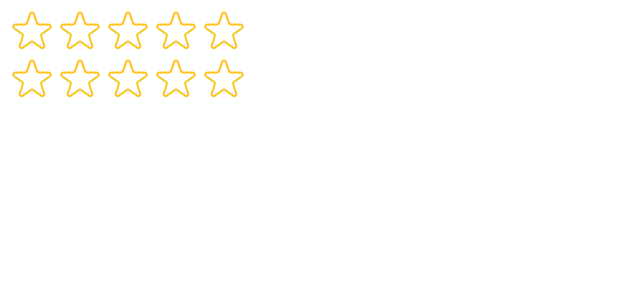
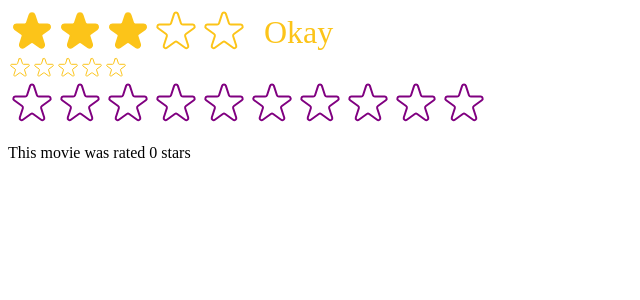
Before and after one commit to SuaDeDua/React-Jonas-Schmedtmann, a React (Create React App) app in the folder 07-usepopcorn/starter-usePopcorn/: page / in a window 1280 px wide. Shown: the top 300 px of the page, without its empty margins (0-640 px from the left). Built offline with nearby package versions, Linux system fonts and the light colour scheme.

Commit message:
update usePopcorn 3

```diff
--- a/07-usepopcorn/starter-usePopcorn/src/StarRating.js
+++ b/07-usepopcorn/starter-usePopcorn/src/StarRating.js
@@ -1,4 +1,5 @@
 import { useState } from "react";
+import propTypes from "prop-types";
 
 const containerStyle = {
   display: "flex",
@@ -10,18 +11,31 @@ const starContainerStyle = {
   display: "flex",
 };
 
+StarRating.propTypes = {
+  maxRating: propTypes,
+  defaultRating: propTypes.number,
+  color: propTypes.string,
+  size: propTypes.number,
+  className: propTypes.string,
+  messages: propTypes.arrayOf(propTypes.string),
+  onSetRating: propTypes.func,
+};
+
 export default function StarRating({
   maxRating = 5,
   color = "#fcc419",
   size = 48,
   className = "",
   messages = [],
+  defaultRating = 0,
+  onSetRating,
 }) {
-  const [rating, setRating] = useState(0);
+  const [rating, setRating] = useState(defaultRating);
   const [tempRating, setTempRating] = useState(0);
 
   function handleRating(rating) {
     setRating(rating);
+    onSetRating(rating);
   }
 
   const textStyle = {
--- a/07-usepopcorn/starter-usePopcorn/src/index.js
+++ b/07-usepopcorn/starter-usePopcorn/src/index.js
@@ -1,9 +1,20 @@
-import React from "react";
+import React, { useState } from "react";
 import ReactDOM from "react-dom/client";
 /* import './index.css';
 import App from './App'; */
 
 import StarRating from "./StarRating";
+
+function Test() {
+  const [movieRating, setMovieRating] = useState(0);
+
+  return (
+    <div>
+      <StarRating color="purple" maxRating={10} onSetRating={setMovieRating} />
+      <p>This movie was rated {movieRating} stars</p>
+    </div>
+  );
+}
 
 const root = ReactDOM.createRoot(document.getElementById("root"));
 root.render(
@@ -12,7 +23,9 @@ root.render(
     <StarRating
       maxRating={5}
       messages={["Terrible", "Bad", "Okay", "Good", "Amazing"]}
+      defaultRating={3}
     />
-    <StarRating maxRating={5} className="test" />
+    <StarRating maxRating={5} size={24} className="test" />
+    <Test />
   </React.StrictMode>
 );
```
Also changed, not shown: 2 other files (tests, documents, lock files or other folders).
